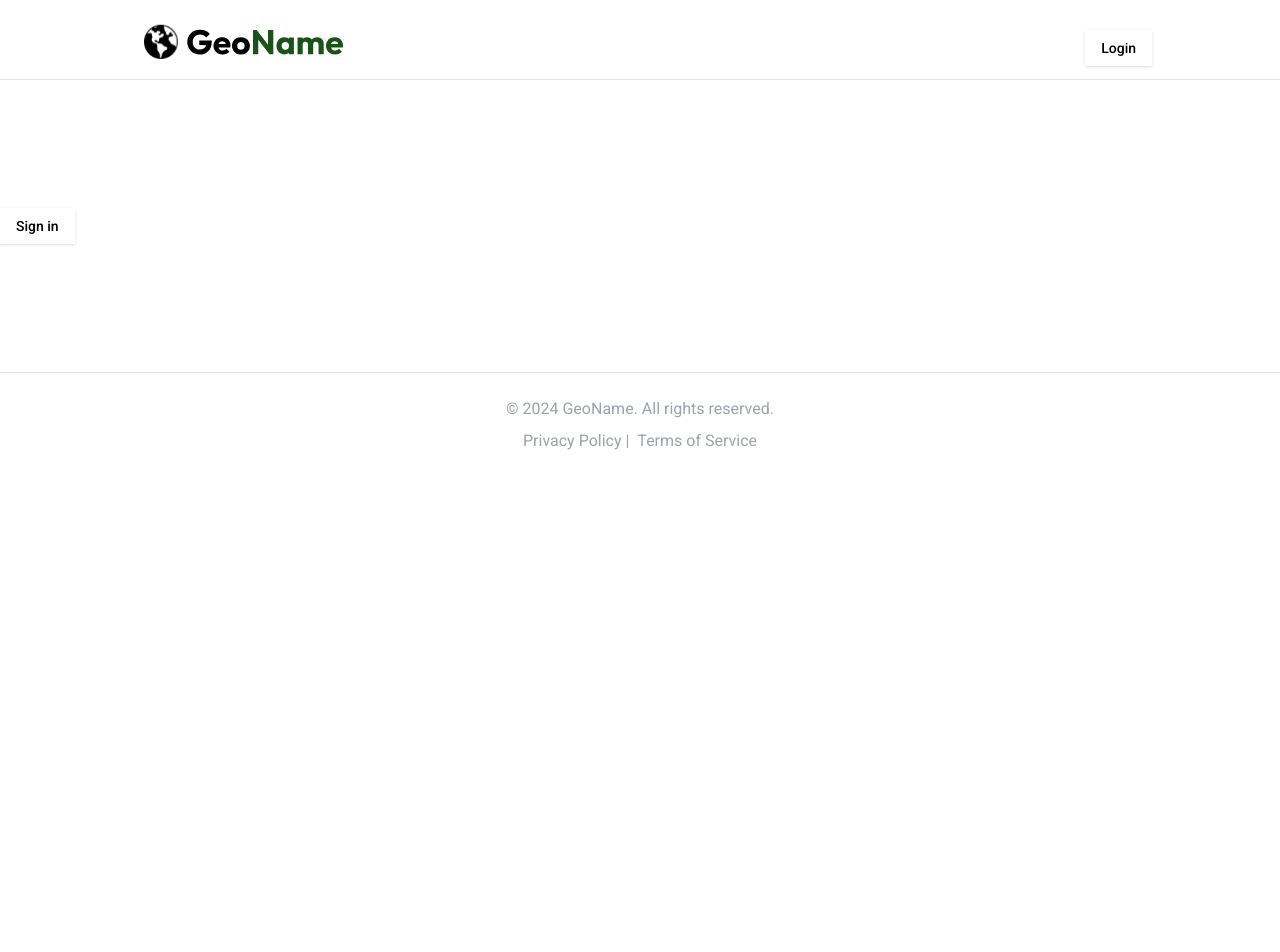
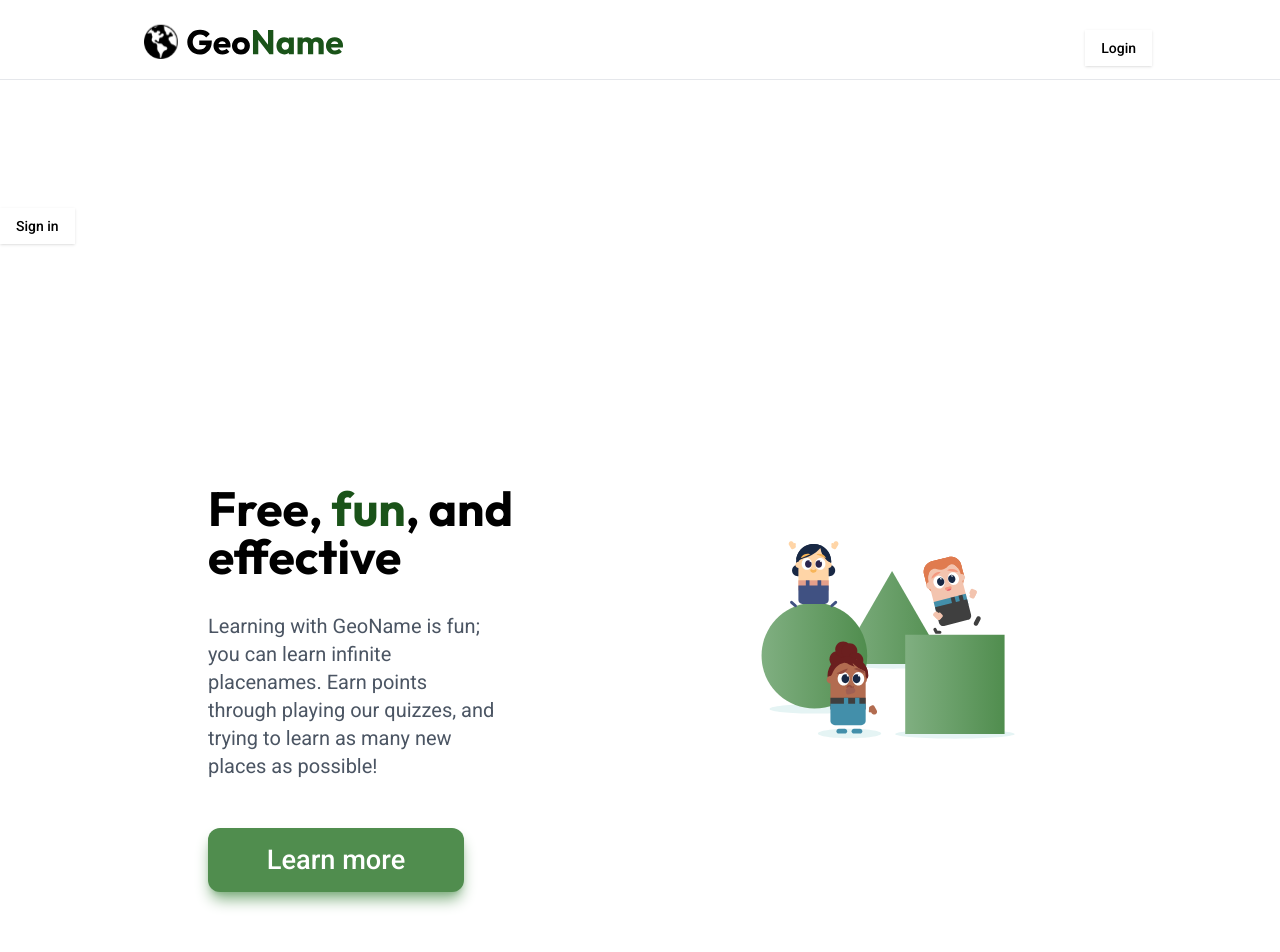
Before and after one commit to AlexLamper/GeoName, a Next.js app: page / in a window 1280 px wide. Shown: the top 952 px of the page. Before the commit the page ends 800 px from the top, so only its background shows below. Built offline with nearby package versions, Linux system fonts and the light colour scheme; no server answers.

Commit message:
Added About Page

```diff
--- a/app/page.tsx
+++ b/app/page.tsx
@@ -1,9 +1,11 @@
+import About from "@/components/home/About";
 import Hero from "@/components/home/Hero";
 
 export default function Home() {
   return (
     <div>
       <Hero />
+      <About />
     </div>
   );
 }
--- a/components/GrayButton.tsx
+++ b/components/GrayButton.tsx
@@ -0,0 +1,15 @@
+import React from 'react';
+
+interface GrayButtonProps {
+  title: string;
+}
+
+const GrayButton: React.FC<GrayButtonProps> = ({ title }) => {
+  return (
+    <div className="bg-[#d9d9d921] text-[#404040] transition-colors duration-300 hover:bg-[#d9d9d9af] mx-auto p-4 sm:p-5 md:p-6 lg:p-8 lg:rounded-xl text-center cursor-pointer shadow-lg shadow-[#00000050] w-full max-w-[12rem] sm:max-w-[12rem] md:max-w-[12rem] lg:max-w-[16rem] lg:max-h-[3.5rem] md:max-h-[2.8] max-h-[2.8rem] rounded-[0.5rem] flex items-center justify-center border-[#0000001f] border-[1px] border-solid">
+      <h2 className="text-[1.2rem] md:text-[1.5rem] lg:text-[1.7rem] mx-auto font-roboto font-medium">{title}</h2>
+    </div>
+  );
+};
+
+export default GrayButton;
--- a/components/GreenButton.tsx
+++ b/components/GreenButton.tsx
@@ -6,7 +6,7 @@ interface GreenButtonProps {
 
 const GreenButton: React.FC<GreenButtonProps> = ({ title }) => {
   return (
-    <div className="bg-[#508D4E] text-white transition-colors duration-300 hover:bg-[#6AA060] mx-auto p-4 sm:p-5 md:p-6 lg:p-8 lg:rounded-xl text-center cursor-pointer shadow-lg shadow-[#80AF81] w-full max-w-[12rem] sm:max-w-[12rem] md:max-w-[12rem] lg:max-w-[16rem] lg:max-h-[3.5rem] md:max-h-[2.8] max-h-[2.8rem] rounded-[0.5rem] flex items-center justify-center">
+    <div className="bg-[#508D4E] text-white transition-colors duration-300 hover:bg-[#6AA060] p-4 sm:p-5 md:p-6 lg:p-8 lg:rounded-xl text-center cursor-pointer shadow-lg shadow-[#80AF81] w-full max-w-[12rem] sm:max-w-[12rem] md:max-w-[12rem] lg:max-w-[16rem] lg:max-h-[3.5rem] md:max-h-[2.8] max-h-[2.8rem] rounded-[0.5rem] flex items-center justify-center">
       <h2 className="text-[1.2rem] md:text-[1.5rem] lg:text-[1.7rem] mx-auto font-roboto font-medium">{title}</h2>
     </div>
   );
--- /dev/null
+++ b/components/home/About.tsx
@@ -0,0 +1,28 @@
+import React from 'react'
+import GreenButton from '../GreenButton'
+import Image from 'next/image'
+
+const About = () => {
+  return (
+    <div className='lg:max-w-[70%] md:max-w-[80%] max-w-[85%] rounded-lg mx-auto lg:my-16 my-12 flex flex-col md:flex-row'>
+      <div id='left-div' className='w-full md:w-1/2 p-4'>
+        <div className='mb-12 mt-24'>
+          <h1 className="lg:text-5xl md:text-4xl sm:text-3xl text-3xl font-bold font-outfit mb-8 max-w-[80%]">
+            Free, <span style={{ color: '#1A5319' }}>fun</span>, and effective
+          </h1>
+          <p className='text-gray-600 lg:text-xl text-md font-roboto lg:max-w-[70%] max-w-[95%]'>
+            Learning with GeoName is fun; you can learn infinite placenames. Earn points through playing our quizzes, and trying to learn as many new places as possible!
+          </p>
+        </div>
+        <div>
+          <GreenButton title='Learn more' />
+        </div>
+      </div>
+      <div id='right-div' className='w-full md:w-1/2 flex justify-end p-4 lg:ml-0 md:ml-0 -ml-20'>
+        <Image src='/images/about.svg' alt='About' width={550} height={550} />
+      </div>
+    </div>
+  )
+}
+
+export default About
--- a/components/home/Hero.tsx
+++ b/components/home/Hero.tsx
@@ -15,12 +15,12 @@ const Hero = () => {
                 <Button className='btn btn-primary'>Sign in</Button>
             </SignedOut>
             <SignedIn>
-                <div className='max-w-[80%] mx-auto'>
+                <div className='lg:max-w-[80%] md:max-w-[80%] max-w-[85%] mx-auto'>
                     <div id='hero-text' className='mb-16'>
                         <h1 className="text-center lg:text-6xl md:text-5xl sm:text-4xl text-4xl font-bold font-outfit lg:max-w-[60%] max-w-[80%] mx-auto mb-8">Geo<span style={{ color: '#1A5319' }}>Name</span>, The Best Way to Learn World Placenames</h1>
                         <p className="text-center lg:text-lg md:text-base text-sm font-roboto text-[#292929] lg:max-w-[35%] max-w-[70%] mx-auto">With GeoName you can learn  placenames the easiest and fastest way. Sign up for free and check out our quizzes.</p>
                     </div>
-                    <div id='hero-button'>
+                    <div id='hero-button' className='flex justify-center items-center mx-auto'>
                         <GreenButton title='Start Now' />
                     </div>
                     <div id='hero-about' className='flex justify-center items-center space-x-4 mb-16 pt-32 pb-20 text-gray-600 lg:text-xl md:text-md text-sm'>
```
Also changed, not shown: components/home/Features.tsx (added), components/home/More.tsx (added), public/images/about.svg (added).
